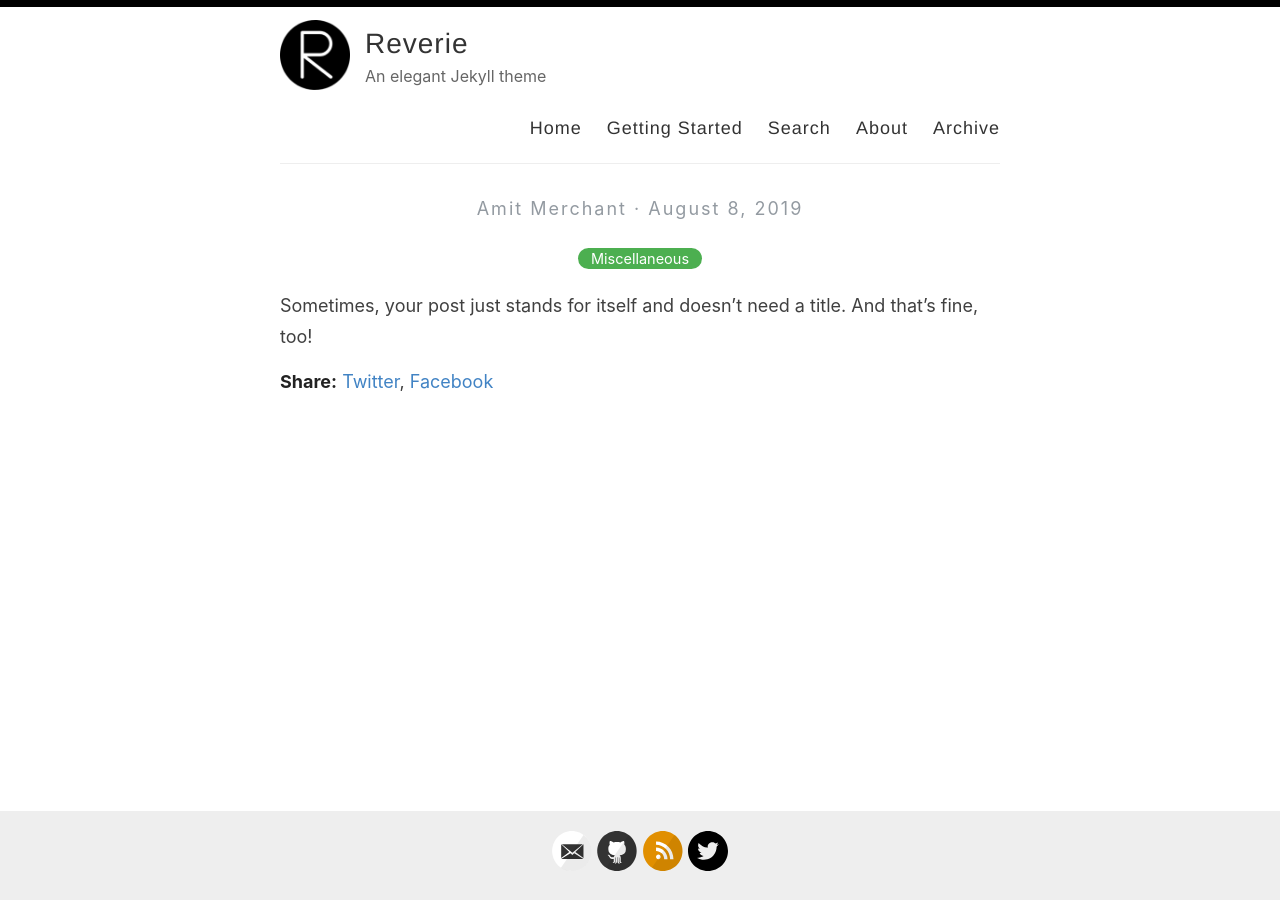
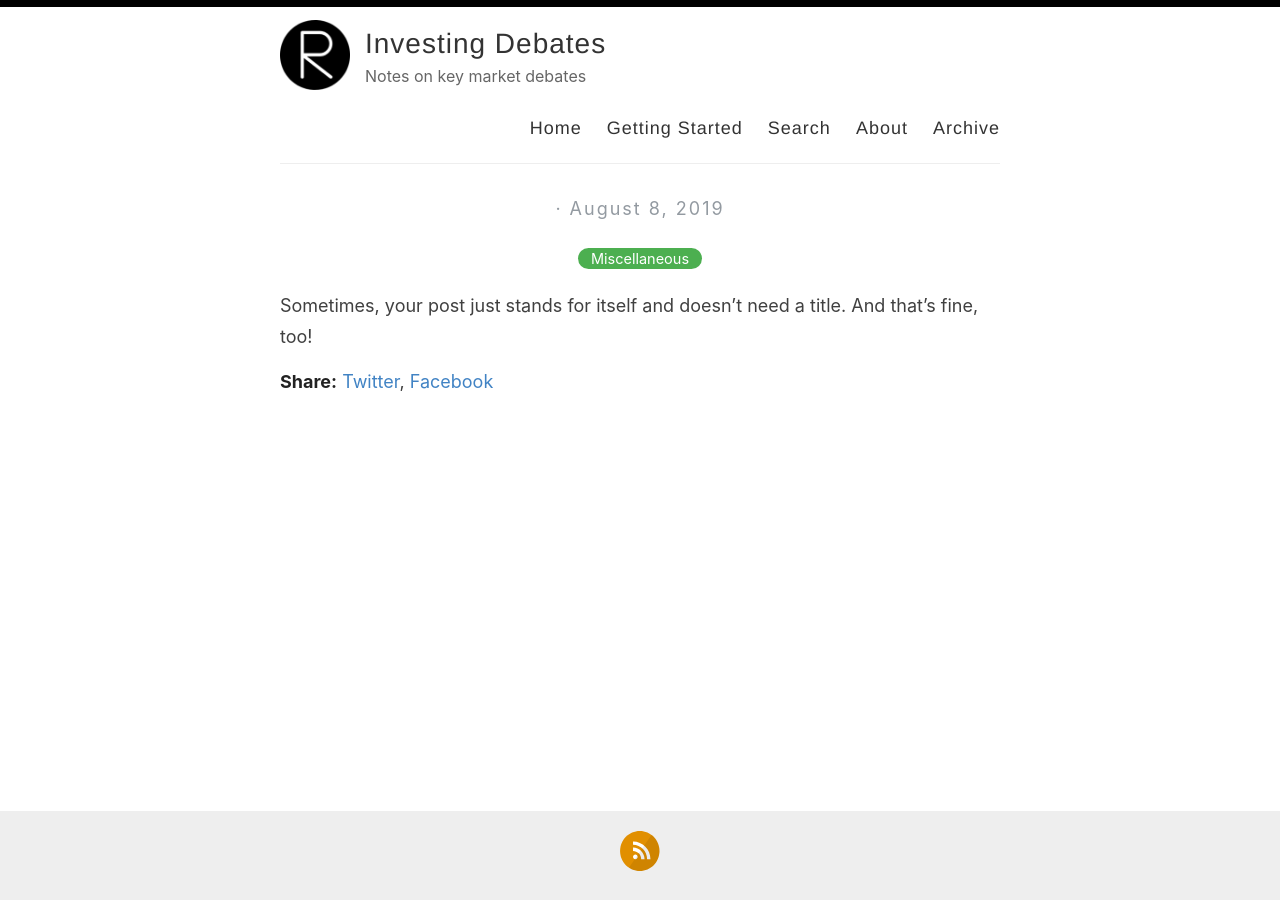
Before and after one commit to investingdebates/investingdebates.github.io, a Jekyll site: the page built from _posts/2019-08-08-no-title-posts.md, in a window 1280 px wide. Built offline with Jekyll 4.4.1, drawn with Linux system fonts in a browser that asks for light colours.

Commit message:
Update _config.yml

```diff
--- a/_config.yml
+++ b/_config.yml
@@ -3,13 +3,10 @@
 #
 
 # Name of your site (displayed in the header)
-name: Reverie
-
-# Name of the author
-author: Amit Merchant
+name: Investing Debates
 
 # Short bio or description (displayed in the header)
-description: An elegant Jekyll theme
+description: Notes on key market debates
 
 # URL of your avatar or profile pic (you could use your GitHub profile pic)
 avatar: /images/reverie.png
@@ -21,15 +18,15 @@ avatar: /images/reverie.png
 # Includes an icon in the footer for each username you enter
 footer-links:
   dribbble:
-  email: amit.d.merchant@gmail.com
+  email:
   facebook:
   flickr:
-  github: amitmerchant1990/reverie
+  github:
   instagram:
   linkedin:
   pinterest:
   rss: rss
-  twitter: amit_merchant
+  twitter:
   stackoverflow:
   youtube: # channel/<your_long_string> or user/<user-name>
   googleplus: # anything in your profile username that comes after plus.google.com/
@@ -41,21 +38,21 @@ footer-links:
 disqus:
 
 # Enter your Google Analytics web tracking code (e.g. UA-2110908-2) to activate tracking
-google_analytics: UA-43339302-11
+google_analytics:
 
 # For newer "GA4" analytics, use the following instead of the "UA" entry above
 #google_analytics_ga4: G-GABC1DEFG
 
 # Your website URL (e.g. http://amitmerchant1990.github.io or http://www.amitmerchant.com)
 # Used for Sitemap.xml and your RSS feed
-url: http://www.amitmerchant.com/reverie
-enforce_ssl: https://www.amitmerchant.com/reverie
+url: http://investingdebates.github.io/
+enforce_ssl: https://investingdebates.github.io/
 
 # If you're hosting your site at a Project repository on GitHub pages
 # (http://yourusername.github.io/repository-name)
 # and NOT your User repository (http://yourusername.github.io)
 # then add in the baseurl here, like this: "/repository-name"
-baseurl: "/reverie"
+baseurl:
 
 #
 # !! You don't need to change any of the configuration flags below !!
```
